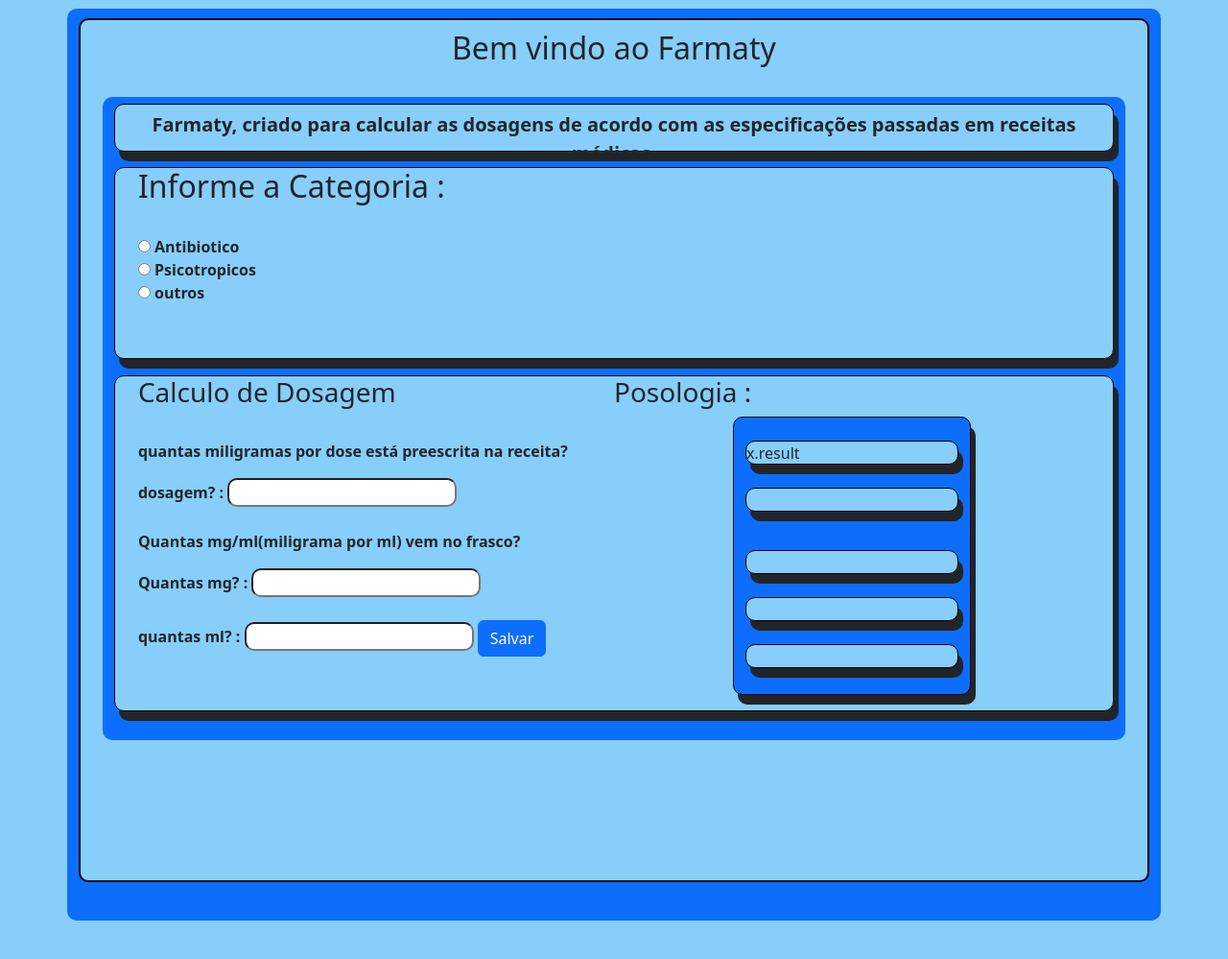
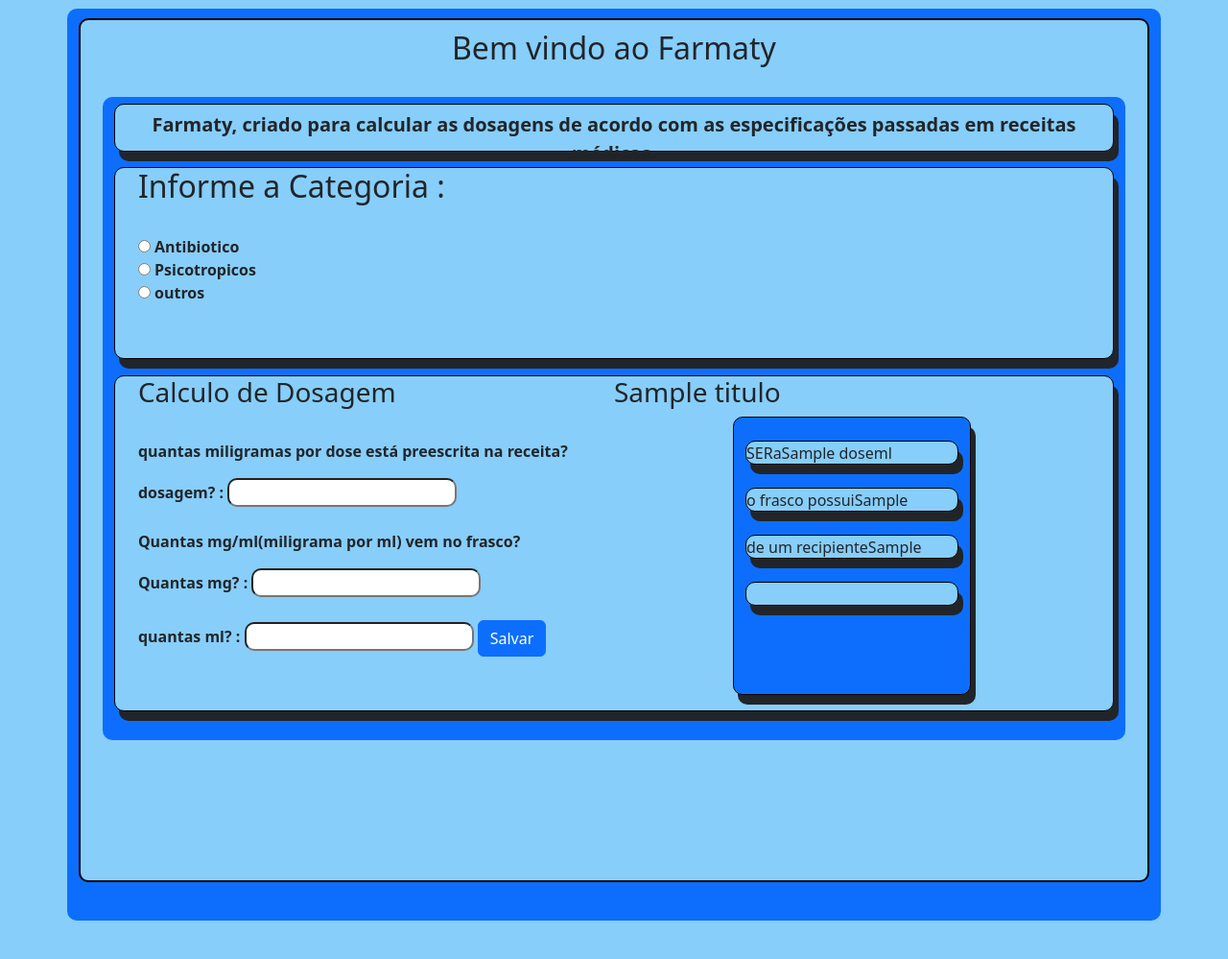
Before and after one commit to Anaellen123/Farmaty, a Flask app: template templates/index.html in a window 1280 px wide. Shown: the part 221-1220 px from the top of the page at 96% size. Run offline with Flask 3, Linux system fonts and the light colour scheme; the template is opened without the code that fills it: most values are stand-ins (such as "Sample title", 1, 10 or a date in 2020); some libraries are stand-ins or nearby versions.

Commit message:
eighteenth commit

```diff
--- a/app.py
+++ b/app.py
@@ -3,26 +3,29 @@
 app = Flask(__name__)
 
 
+class dosagem:
+     def __init__(self, dose, mg, ml):
+          self.dose = dose
+          self.mg = mg
+          self.ml = ml
 
+
+lista = []
 
 @app.route("/")
 def index():
-     return render_template("index.html")
 
+     return render_template("index.html", titulo='Posologia', paciente=lista)
 
-@app.route('/index', methods=['POST',])
-def consumo_ml():
+@app.route('/criar', methods=['POST', ])
+def criar():
+     dose = request.form['dose']
+     mg = request.form['mg']
+     ml = request.form['ml']
+     poso = dosagem(dose, mg, ml)
+     lista.append(poso)
+     return render_template('index.html', paciente=lista)
 
-    quantidade_mg_dose = request.form['dose']
-    mg = request.form['mg']
-    ml = request.form['ml']
-    dose_ml = 1
-    calc1 = mg * dose_ml
-    calc2 = quantidade_mg_dose * ml
-    result = calc2 / calc1
-    result.append[result]
-
-    return  redirect(url_for('index'))
 
 
 app.run(debug=True)
--- a/templates/index.html
+++ b/templates/index.html
@@ -45,36 +45,50 @@
                         <section id="dosagem">
                             <h3>Calculo de Dosagem</h3><br>
                             <p><strong>quantas miligramas por dose está preescrita na receita?</strong></p>
-                                <form>
+                                <form action="/criar" method="post">
                                     <label for="dose"><strong>dosagem? :</strong></label>
                                     <input type="text" id="dose" name="dose"><br><br>
-                                </form>
-                            <p><strong>Quantas mg/ml(miligrama por ml) vem no frasco?</strong></p>
-                                <form action="{{url_for('index') }}" method="post">
+
+                                    <p><strong>Quantas mg/ml(miligrama por ml) vem no frasco?</strong></p>
 
                                     <label for="mg"><strong>Quantas mg? :</strong></label>
                                     <input type="text" id="mg" name="mg"><br><br>
                                     <label for="ml"><strong>quantas ml? :</strong></label>
                                     <input type="text" id="ml" name="ml">
                                     <button type="submit" class="btn btn-primary btn-salvar">Salvar</button>
-
                                 </form>
                         </section>
                         <section id="posologia">
 
-                            <h3>Posologia :</h3>
+                            <h3>{{ titulo }}</h3>
 
                                 <div class="container bg-primary" id="menssagem"><br>
-                                {% for x in result %}
-                                <div class="linha ">
-                                    <p>x.result</p>
-                                </div><br>
+                                {% for x in paciente %}
+                                    <div class="linha ">
+
+
+                                        <p>SERa{{ x.dose }}ml</p>
+
+                                    </div><br>
+
+                                    <div class="linha ">
+
+                                         <p>o frasco possui{{ x.mg }}</p>
+
+                                    </div><br>
+
+                                    <div class="linha ">
+
+                                        <p>de um recipiente{{ x.ml }}</p>
+
+                                    </div><br>
+
+                                    <div class="linha ">
+
+                                        <p></p>
+
+                                    </div>
                                 {% endfor %}
-                                <div class="linha "></div><p></p><br>
-                                <div class="linha "></div><br>
-                                <div class="linha "></div><br>
-                                <div class="linha "></div>
-
 
                             </div>
 
```
Also changed, not shown: templates/posologia.html (+19 -0 lines).
